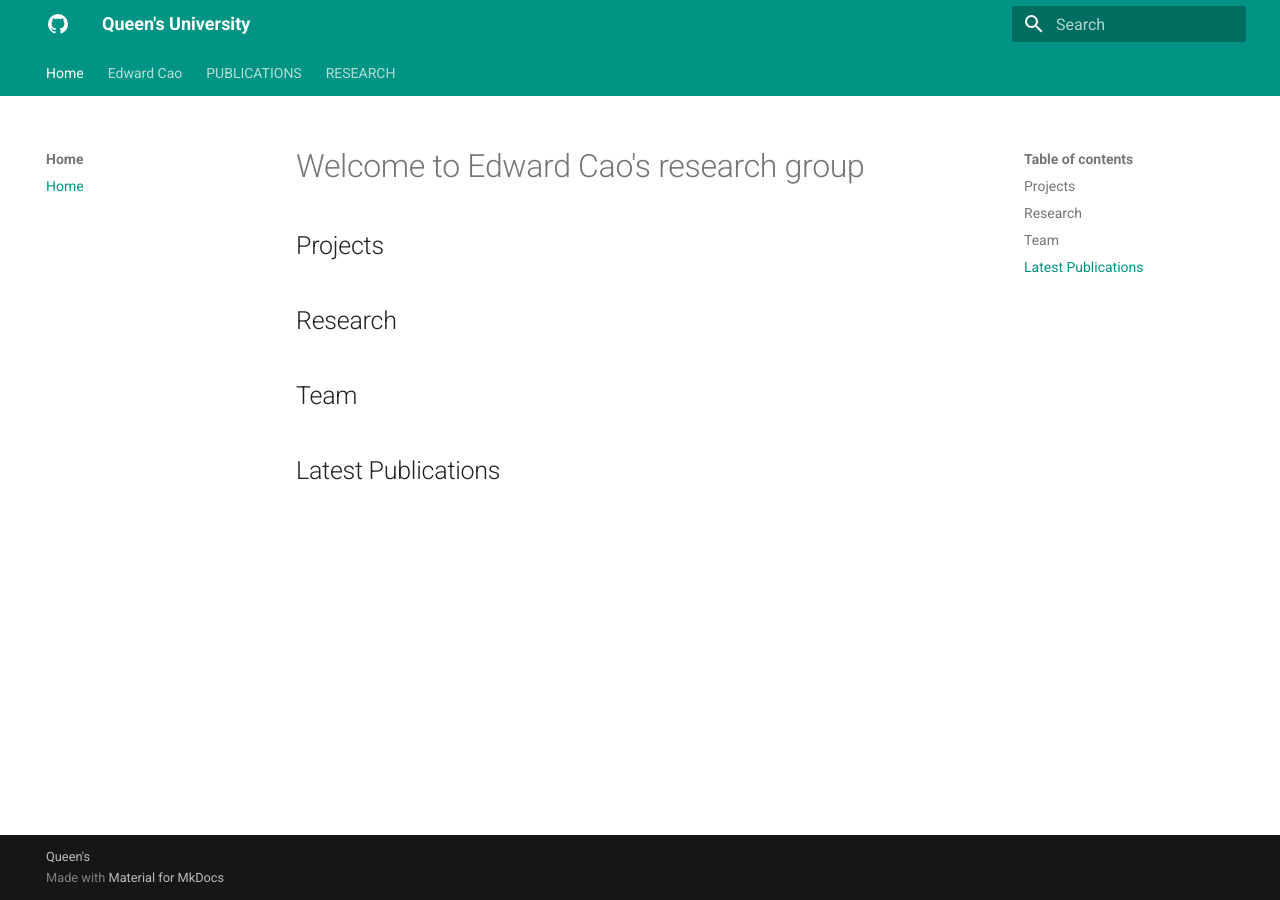
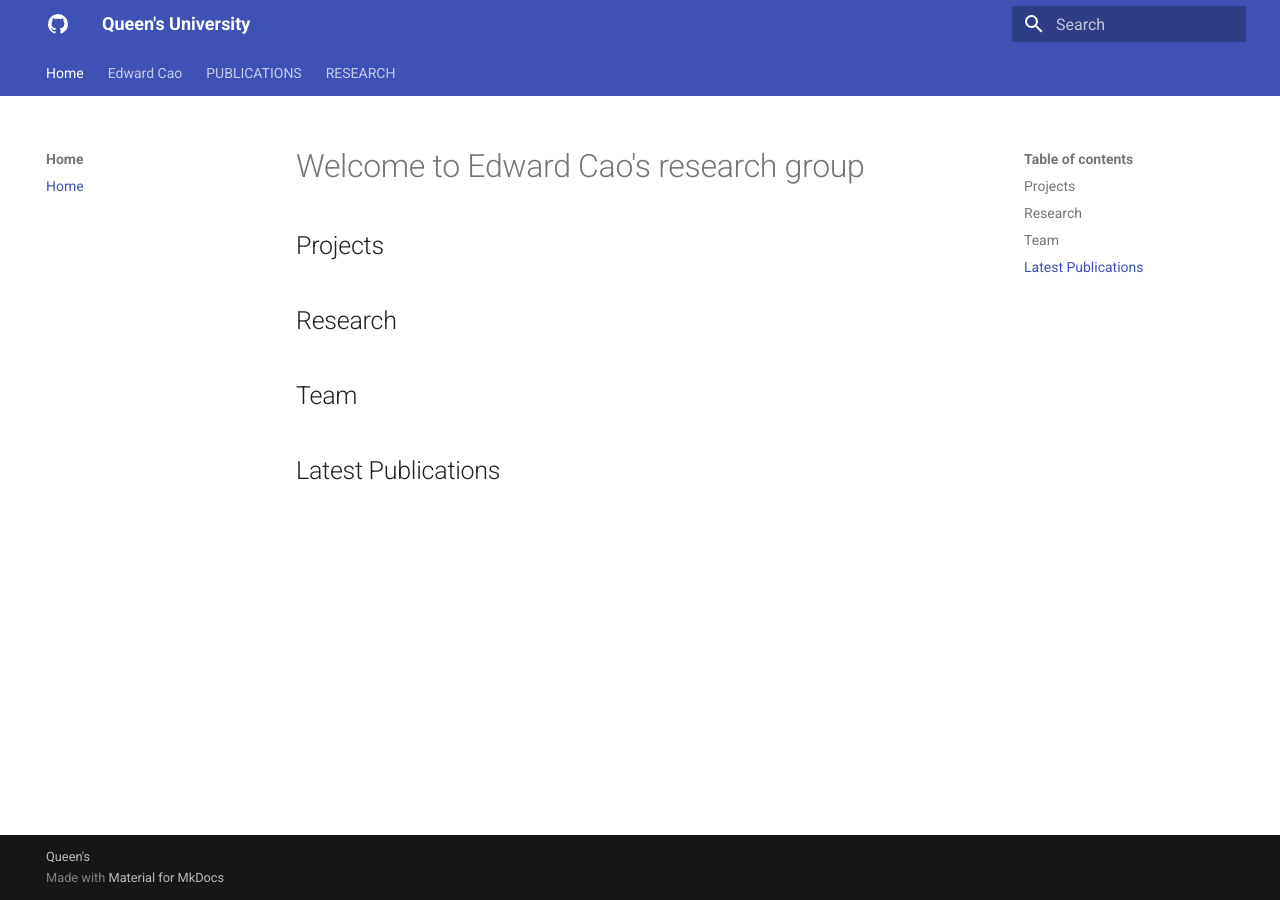
Before and after one commit to quark0211/Edward-Cao, an MkDocs documentation site: the page built from docs/index.md, in a window 1280 px wide. Built offline with MkDocs 1.6.1 and Material for MkDocs 9.7.7, drawn with Linux system fonts in a browser that asks for light colours.

Commit message:
update yml

```diff
--- a/mkdocs.yml
+++ b/mkdocs.yml
@@ -8,7 +8,7 @@ theme:
         # language: zh # 右上角搜索改成中文
 
         palette:
-                primary: teal # 顶部背景颜色
+                primary: indigo # 顶部背景颜色
 
         features:
                 - navigation.top # 返回顶部的按钮
--- a/tutorails.txt
+++ b/tutorails.txt
@@ -1,3 +1,7 @@
+新建了一个谷歌账号
+quark0211@gmail.com
+EC19900105
+
 利用python中的mkdocs的来建立网站
 
 确保有python环境，安装对应的mkdocs的包
```
Also changed, not shown: 1 other file.
